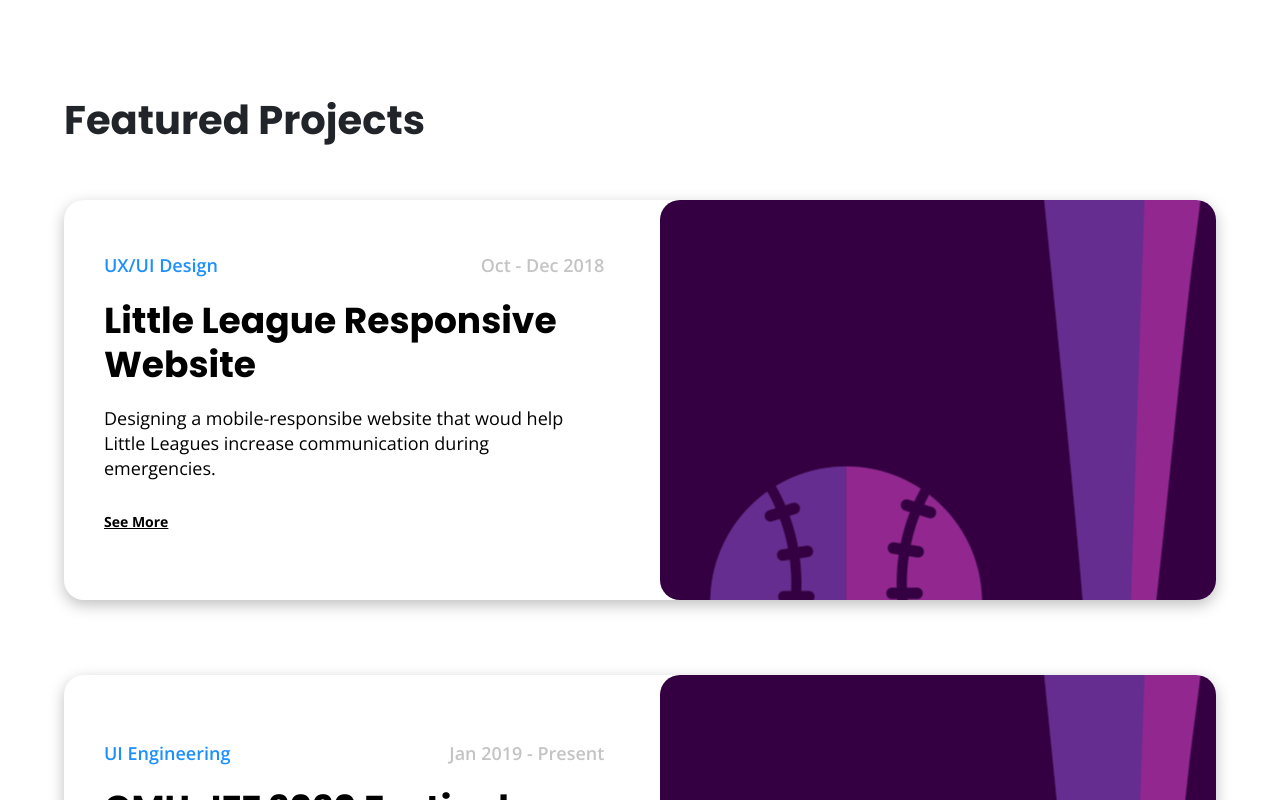
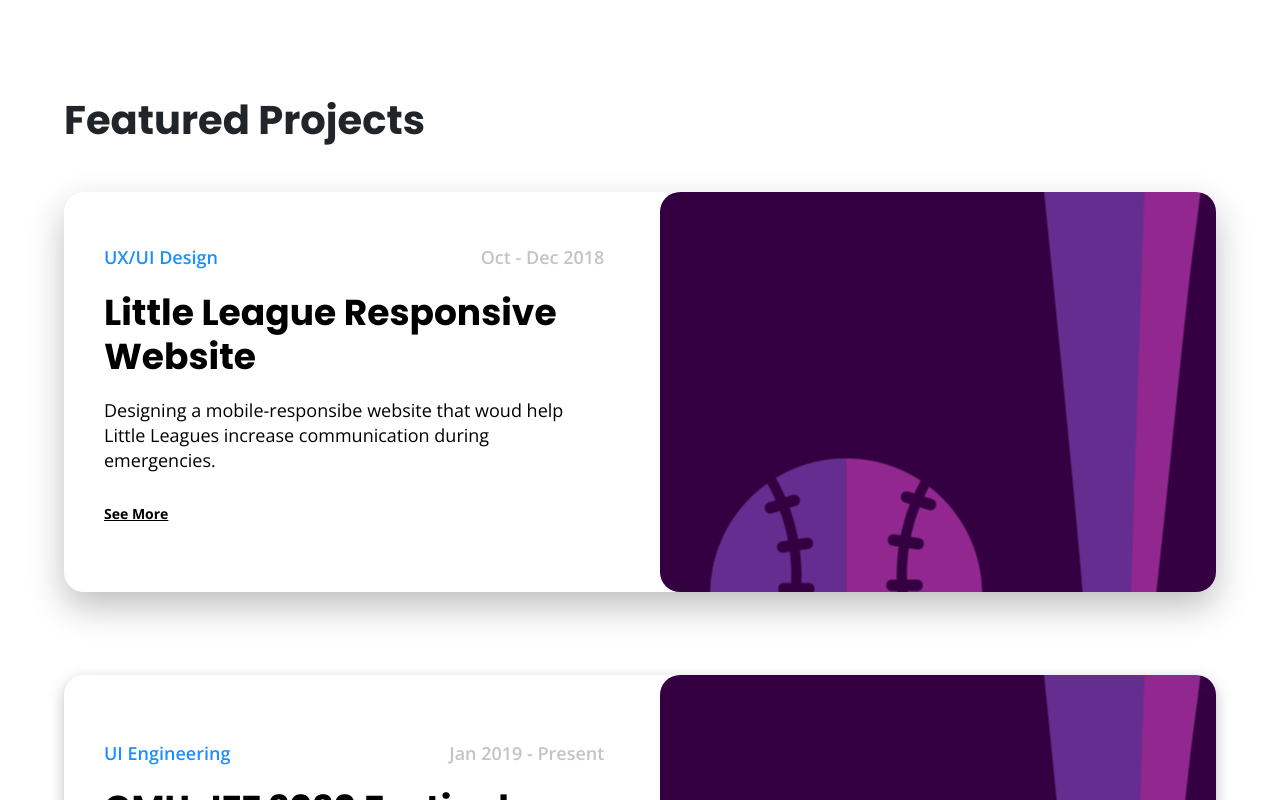
Before and after one commit to NathanJen/portfolio, a React (Create React App) app: page / in a window 1280 px wide. In both pictures the pointer is over the element 640 px from the left and 905 px from the top of the page. Shown: the part 505-1305 px from the top of the page. Built offline with nearby package versions, Linux system fonts and the light colour scheme.

Commit message:
added featured card hover animation

```diff
--- a/src/components/HomePage/HomePage.module.scss
+++ b/src/components/HomePage/HomePage.module.scss
@@ -121,6 +121,7 @@
   padding-left: 40px;
   flex-wrap: wrap-reverse;
   height: 400px;
+  transition: all 0.15s ease-out;
 
   @media screen and (max-width: 770px) {
     padding-left: 0;
@@ -215,3 +216,10 @@
     }
   }
 }
+
+.projectsCard:hover {
+  transform: translateY(-1vh);
+  transition-timing-function: ease-in;
+  transition: 0.25s;
+  box-shadow: 0px 15px 35px rgba(0, 0, 0, 0.25);
+}
```
